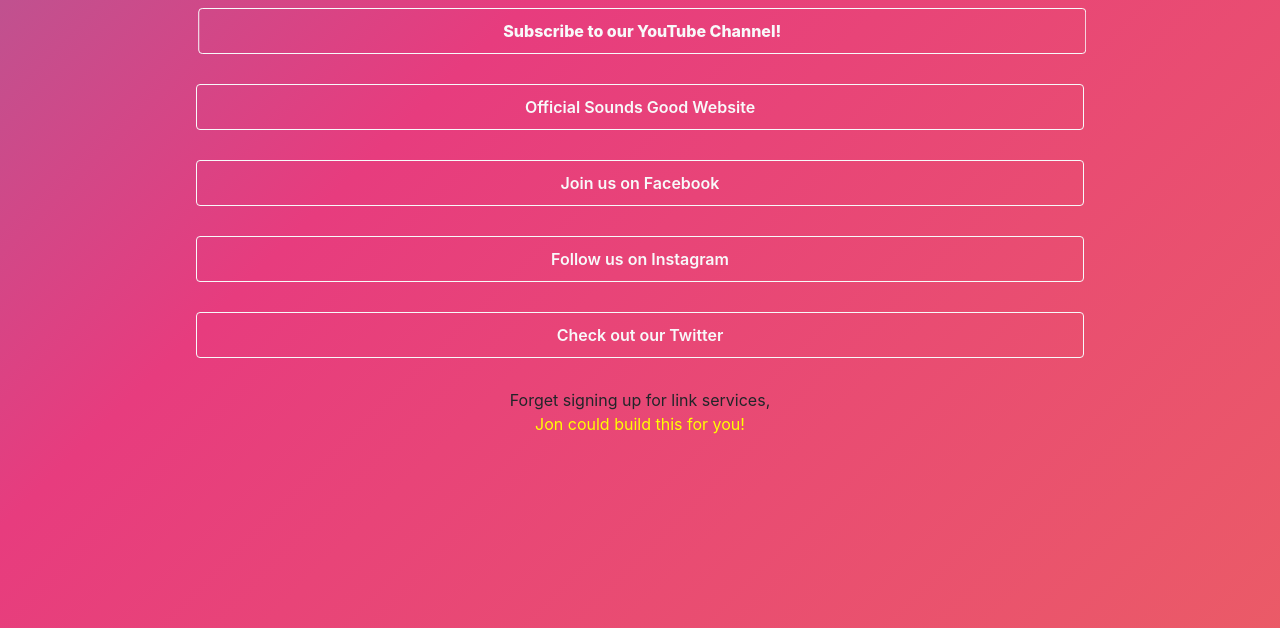
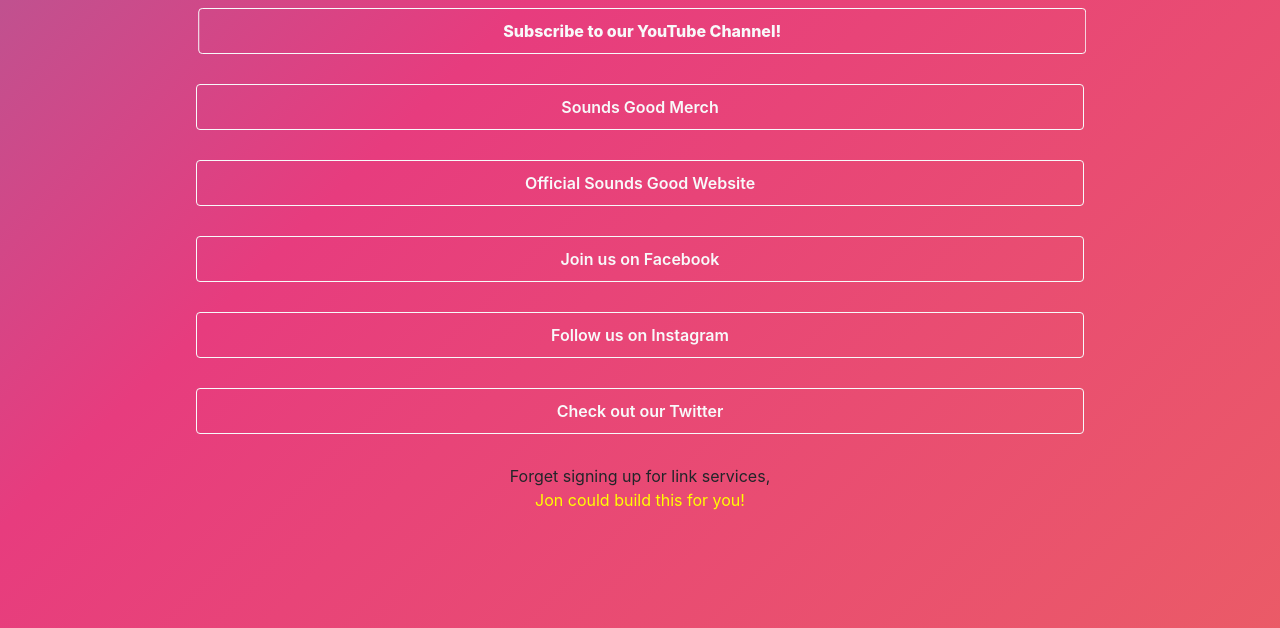
Before and after one commit to jaskinner/linky, a plain HTML site: page index.html in a window 1280 px wide. Shown: the part 172-800 px from the top of the page. Drawn offline with nearby package versions, Linux system fonts and the light colour scheme.

Commit message:
new logo and merch

```diff
--- a/index.html
+++ b/index.html
@@ -55,6 +55,12 @@
                 </button>
             </div>
             <div style="padding-bottom: 30px;">
+                <button onclick="location.href='https://www.facebook.com/pg/soundsgood.show/shop_nt/'" type="button" class="btn btn-outline-light"
+                        style="width: 80%; padding-top:10px; padding-bottom:10px; font-weight: 600;">
+                    Sounds Good Merch
+                </button>
+            </div>
+            <div style="padding-bottom: 30px;">
                 <button onclick="location.href='https://soundsgood.show'" type="button" class="btn btn-outline-light"
                         style="width: 80%; padding-top:10px; padding-bottom:10px; font-weight: 600;">
                     Official Sounds Good Website
--- a/style.css
+++ b/style.css
@@ -89,7 +89,7 @@
 .linktree {
     width: 120px;
     height: 120px;
-    background-image: url("https://scontent-iad3-1.xx.fbcdn.net/v/t1.0-9/125431157_111602887429339_6622130734527589512_o.jpg?_nc_cat=104&ccb=2&_nc_sid=09cbfe&_nc_ohc=s4vmnbybz2sAX-1JXtU&_nc_oc=AQnKOl19SzvaBAR8PocVLtxAP1K8QtFAf3kWLSGao6Bf1JeivfxYLSXxEPP6Ltj-42E&_nc_ht=scontent-iad3-1.xx&oh=9c2fe290f3f042040963bb83fa77208d&oe=6024A5AD");
+    background-image: url("./logo.PNG");
     background-size: cover;
     background-repeat: no-repeat;
     background-position: 50% 50%;
```
Also changed, not shown: 1 other file.
